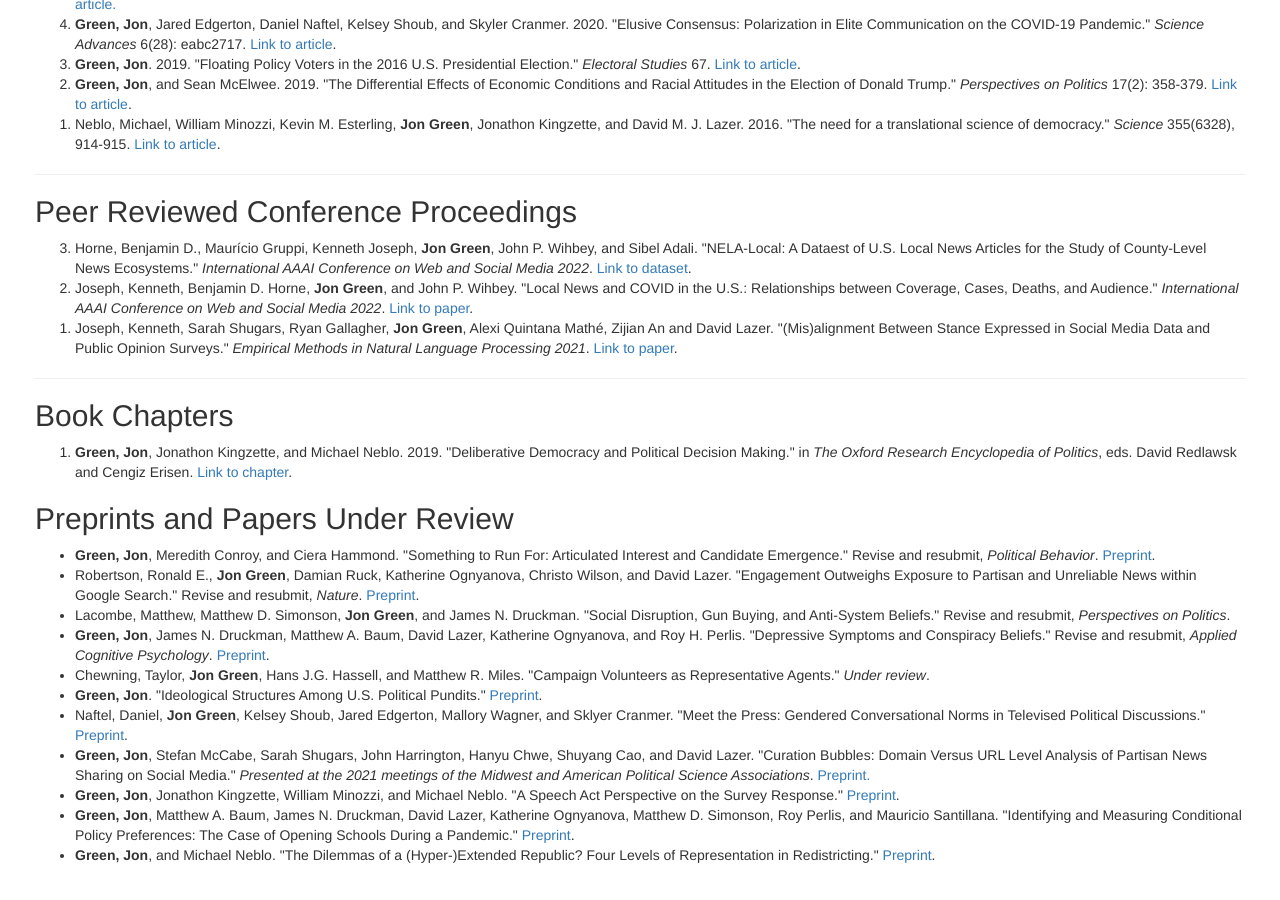
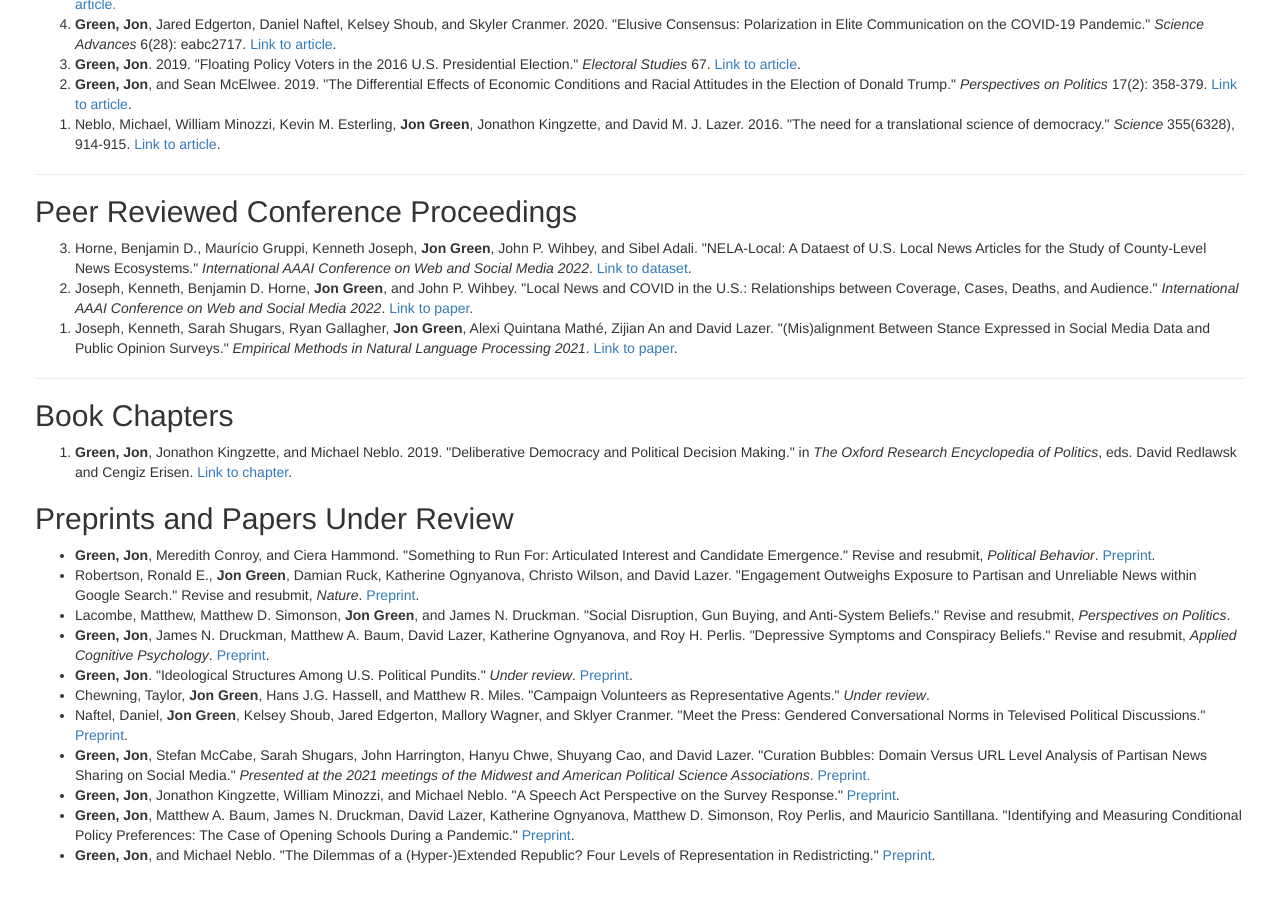
Before and after one commit to jgreen4919/jgreen4919.github.io, a Jekyll site: the page index.html, which Jekyll copies as it is, in a window 1280 px wide and 900 px high, scrolled down 871 px. Built offline with Jekyll 4.4.1, drawn with Linux system fonts in a browser that asks for light colours.

Commit message:
pundits sent back out

```diff
--- a/index.html
+++ b/index.html
@@ -64,9 +64,9 @@
     <li><strong>Green, Jon</strong>, James N. Druckman, Matthew A. Baum, David Lazer, Katherine Ognyanova, and Roy H. Perlis. "Depressive Symptoms and Conspiracy Beliefs." Revise and resubmit, <i>Applied Cognitive Psychology</i>. <a href="https://www.ipr.northwestern.edu/documents/working-papers/2022/wp-22-22.pdf">Preprint</a>.</li>
    <!--  <li>Benegal, Salil, and <strong>Jon Green</strong>. "Cost Sensitivity, Partisan Cues, and Support for the Green New Deal." <i>Under review</i>.</li> -->
    <!-- <li> Esterling, Kevin, Stefan McCabe, Diogo Ferrari, <strong>Jon Green</strong>, and David Lazer. "Deplatforming Right-Wing Extremists on Twitter Following the January 6 Insurrection." <i>Under review</i>.</li> -->
-  <li>Chewning, Taylor, <strong>Jon Green</strong>, Hans J.G. Hassell, and Matthew R. Miles. "Campaign Volunteers as Representative Agents." <i>Under review</i>.
-      <li> <strong>Green, Jon</strong>. "Ideological Structures Among U.S. Political Pundits." <a href="https://osf.io/2cjse/">Preprint</a>.</li>
-      <li>Naftel, Daniel, <strong>Jon Green</strong>, Kelsey Shoub, Jared Edgerton, Mallory Wagner, and Sklyer Cranmer. "Meet the Press: Gendered Conversational Norms in Televised Political Discussions." <a href="https://osf.io/my8us/">Preprint</a>.</li>
+   <li> <strong>Green, Jon</strong>. "Ideological Structures Among U.S. Political Pundits." <i>Under review</i>. <a href="https://osf.io/2cjse/">Preprint</a>.</li>
+   <li>Chewning, Taylor, <strong>Jon Green</strong>, Hans J.G. Hassell, and Matthew R. Miles. "Campaign Volunteers as Representative Agents." <i>Under review</i>.
+    <li>Naftel, Daniel, <strong>Jon Green</strong>, Kelsey Shoub, Jared Edgerton, Mallory Wagner, and Sklyer Cranmer. "Meet the Press: Gendered Conversational Norms in Televised Political Discussions." <a href="https://osf.io/my8us/">Preprint</a>.</li>
      <li> <strong>Green, Jon</strong>, Stefan McCabe, Sarah Shugars, John Harrington, Hanyu Chwe, Shuyang Cao, and David Lazer. "Curation Bubbles: Domain Versus URL Level Analysis of Partisan News Sharing on Social Media." <i>Presented at the 2021 meetings of the Midwest and American Political Science Associations</i>. <a href="https://osf.io/vbwer/"> Preprint.</a></li>
      <li> <strong>Green, Jon</strong>, Jonathon Kingzette, William Minozzi, and Michael Neblo. "A Speech Act Perspective on the Survey Response." <a href="https://osf.io/54ysv/">Preprint</a>.</li>
       <li> <strong>Green, Jon</strong>, Matthew A. Baum, James N. Druckman, David Lazer, Katherine Ognyanova, Matthew D. Simonson, Roy Perlis, and Mauricio Santillana. "Identifying and Measuring Conditional Policy Preferences: The Case of Opening Schools During a Pandemic." <a href="https://osf.io/zsh8u/">Preprint</a>.</li>
```
Also changed, not shown: 4 other files.
